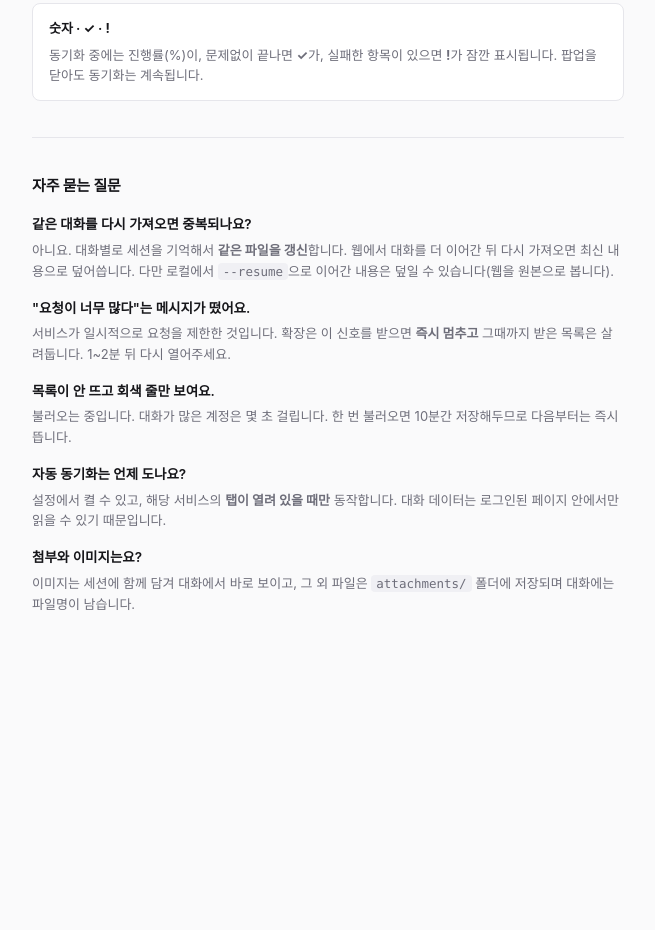
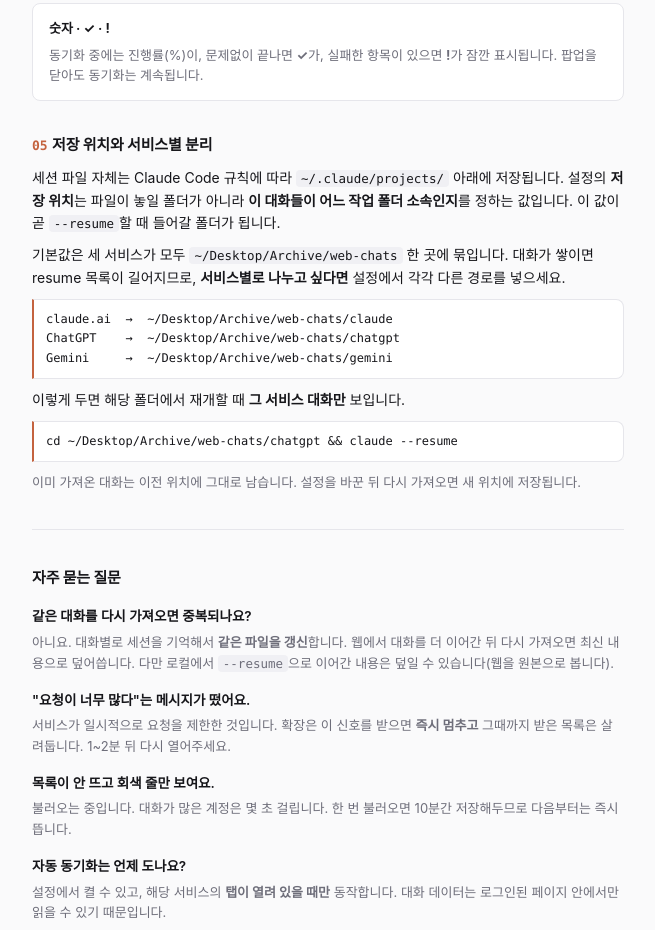
Before and after one commit to chang-in/web-chat-downloader, a browser extension: page extension/help.html in a window 1280 px wide. Shown: the part 812-1742 px from the top of the page, without its empty margins (312-967 px from the left). Before the commit the page ends 1509 px from the top, so only its background shows below. Drawn offline with Linux system fonts and the light colour scheme.

Commit message:
docs: 사용법에 서비스별 저장 위치 분리 예시 추가

```diff
--- a/extension/help.html
+++ b/extension/help.html
@@ -70,6 +70,16 @@ node dist/cli.js install-host</pre>
     <p>동기화 중에는 진행률(%)이, 문제없이 끝나면 <strong>✓</strong>가, 실패한 항목이 있으면 <strong>!</strong>가 잠깐 표시됩니다. 팝업을 닫아도 동기화는 계속됩니다.</p>
   </div>
 
+  <h2><span class="n">05</span>저장 위치와 서비스별 분리</h2>
+  <p>세션 파일 자체는 Claude Code 규칙에 따라 <code>~/.claude/projects/</code> 아래에 저장됩니다. 설정의 <strong>저장 위치</strong>는 파일이 놓일 폴더가 아니라 <strong>이 대화들이 어느 작업 폴더 소속인지</strong>를 정하는 값입니다. 이 값이 곧 <code>--resume</code>할 때 들어갈 폴더가 됩니다.</p>
+  <p>기본값은 세 서비스가 모두 <code>~/Desktop/Archive/web-chats</code> 한 곳에 묶입니다. 대화가 쌓이면 resume 목록이 길어지므로, <strong>서비스별로 나누고 싶다면</strong> 설정에서 각각 다른 경로를 넣으세요.</p>
+  <pre>claude.ai  →  ~/Desktop/Archive/web-chats/claude
+ChatGPT    →  ~/Desktop/Archive/web-chats/chatgpt
+Gemini     →  ~/Desktop/Archive/web-chats/gemini</pre>
+  <p>이렇게 두면 해당 폴더에서 재개할 때 <strong>그 서비스 대화만</strong> 보입니다.</p>
+  <pre>cd ~/Desktop/Archive/web-chats/chatgpt &amp;&amp; claude --resume</pre>
+  <p class="note">이미 가져온 대화는 이전 위치에 그대로 남습니다. 설정을 바꾼 뒤 다시 가져오면 새 위치에 저장됩니다.</p>
+
   <hr>
 
   <h2>자주 묻는 질문</h2>
```
